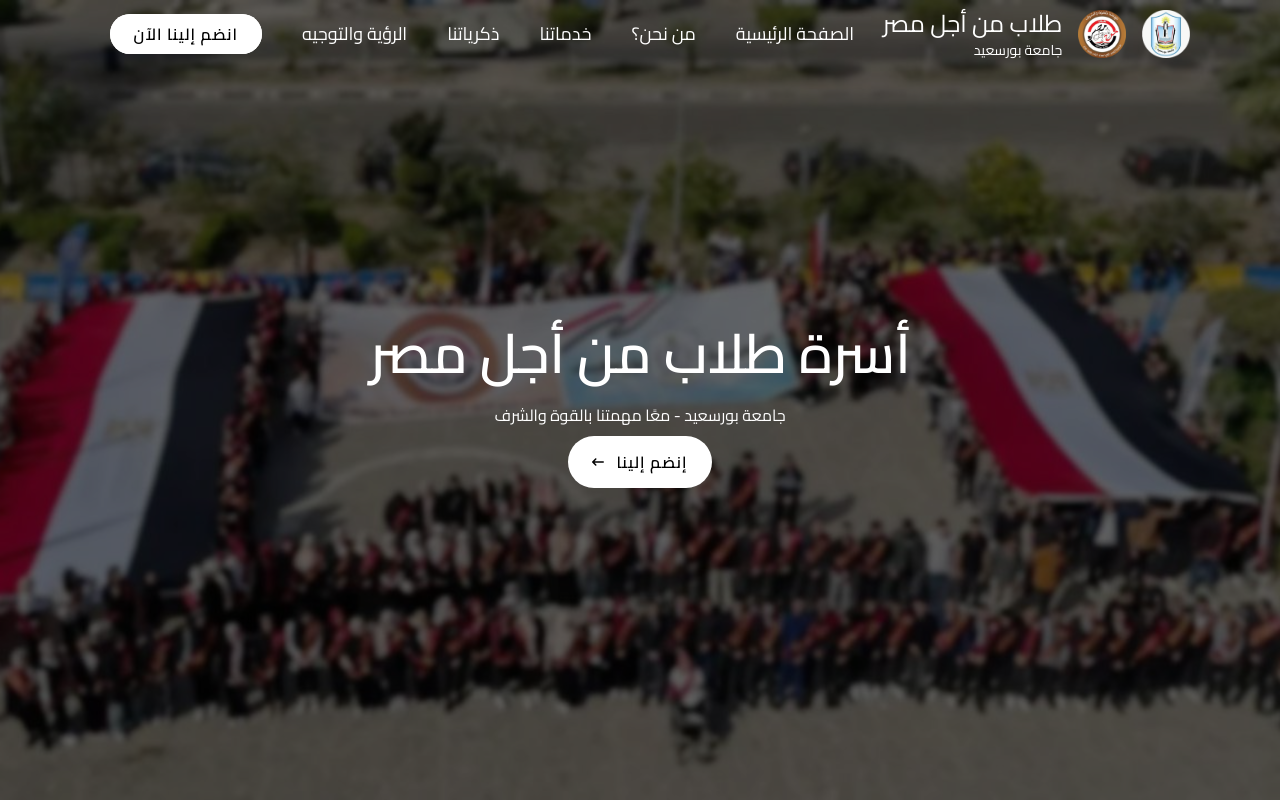
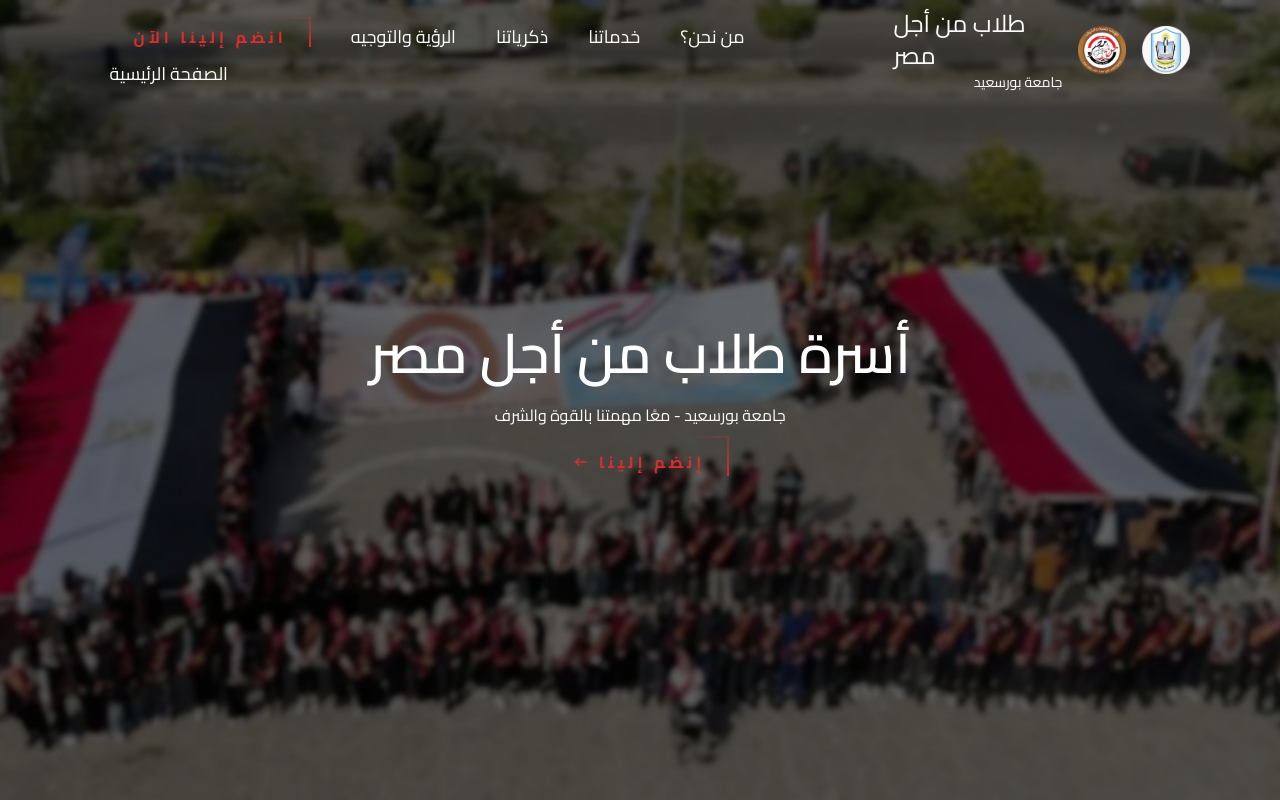
Before and after one commit to karimselim/For-Egypt, a Next.js app: page / in a window 1280 px wide. Shown: the top 800 px of the page. Built offline with nearby package versions, Linux system fonts and the light colour scheme; no server answers.

Commit message:
changing the width of the testimonials and adding a new button and changing the title

```diff
--- a/app/Components/Campus/Campus.jsx
+++ b/app/Components/Campus/Campus.jsx
@@ -7,6 +7,7 @@ import gallery_4 from "../../assets/c5.jpg";
 import white_arrow from "../../assets/white-arrow.png";
 import Image from "next/image";
 import Button from "@/app/UI/Button";
+import Link from "next/link";
 
 const Campus = () => {
   return (
@@ -33,8 +34,13 @@ const Campus = () => {
           alt=""
         />
       </div>
-      <Button className="px-6 py-3 before:!bg-main !bg-main !text-white"  onclick="window.location.href='https://www.facebook.com/studentsforegyptPSU?mibextid=ZbWKwL';">
-        See more here
+      <Button className="">
+        <Link
+          href="https://www.facebook.com/studentsforegyptPSU?mibextid=ZbWKwL"
+          target="_blank"
+        >
+          See more here
+        </Link>
       </Button>
     </div>
   );
--- a/app/Components/Testimonials/Testimonials.css
+++ b/app/Components/Testimonials/Testimonials.css
@@ -23,7 +23,7 @@
 }
 .slider ul {
   display: flex;
-  width: 750%;
+  width: 1000%;
   overflow-x: hidden;
   transition: 0.5s;
 }
@@ -41,6 +41,8 @@
   border-radius: 50%;
   margin: auto;
   margin-bottom: 2rem;
+  width: 100%;
+  max-width: 300px;
 }
 .user-info {
   text-align: right;
--- a/app/UI/Button.jsx
+++ b/app/UI/Button.jsx
@@ -2,7 +2,16 @@ import React from "react";
 import classes from "./button.module.css";
 
 const Button = ({ children, className }) => {
-  return <button className={`${classes.btn} ${className}`}>{children}</button>;
+  return (
+    <button className={`${classes.button} ${className}`}>
+      <span></span>
+      <span></span>
+      <span></span>
+      <span></span>
+      {children}
+    </button>
+  );
+  //  <button className={`${classes.btn} ${className}`}>{children}</button>;
 };
 
 export default Button;
--- a/app/UI/button.module.css
+++ b/app/UI/button.module.css
@@ -1,54 +1,118 @@
-.btn {
-  text-decoration: none;
-  letter-spacing: 1px;
-  border-radius: 100px;
+.button {
+  position: relative;
   display: inline-block;
-  font-weight: 600;
-  transition: all 0.2s;
-  position: relative;
-  font-size: 1rem;
+  /* padding: 10px 20px; */
+  color: #da2d2d;
+  font-size: 16px;
+  overflow: hidden;
+  transition: 0.5s;
+  border: none;
+  background-color: transparent;
+  cursor: pointer;
+  letter-spacing: 4px;
+  font-weight: bold;
+  animation: moveInBottom 0.5s ease-in-out 0.75s;
+  animation-fill-mode: backwards;
 }
 
-.btn:hover {
-  transform: translateY(-3px);
-  box-shadow: 0 10px 20px rgba(0, 0, 0, 0.2);
+.button a {
+  color: #da2d2d;
 }
 
-.btn:active {
-  transform: translateY(-1px);
-  box-shadow: 0 5px 10px rgba(0, 0, 0, 0.2);
+.button:hover a {
+  color: white;
 }
 
-.btn {
-  background-color: white;
-  color: black;
+.button:hover {
+  background: #da2d2d;
+  color: #fff;
+  border-radius: 5px;
+  box-shadow: 0 0 5px #da2d2d, 0 0 25px #da2d2d, 0 0 30px #da2d2d,
+    0 0 20px #da2d2d;
 }
 
-.btn::before {
+.button span {
   position: absolute;
-  content: "";
-  top: 0;
-  bottom: 0;
-  left: 0;
-  right: 0;
-  display: inline-block;
-  border-radius: 100px;
-  z-index: -1;
-  transition: all 0.4s;
+  display: block;
 }
 
-.btn::before {
-  background-color: #fff;
+.button span:nth-child(1) {
+  top: 0;
+  left: -100%;
+  width: 100%;
+  height: 2px;
+  background: linear-gradient(90deg, transparent, #da2d2d);
+  animation: btn-anim1 1s linear infinite;
 }
 
-.btn:hover::before {
-  transform: scaleX(1.4) scaleY(1.6);
-  opacity: 0;
+@keyframes btn-anim1 {
+  0% {
+    left: -100%;
+  }
+  50%,
+  100% {
+    left: 100%;
+  }
 }
 
-.btn {
-  animation: moveInBottom 0.5s ease-in-out 0.75s;
-  animation-fill-mode: backwards;
+.button span:nth-child(2) {
+  top: -100%;
+  right: 0;
+  width: 2px;
+  height: 100%;
+  background: linear-gradient(180deg, transparent, #da2d2d);
+  animation: btn-anim2 1s linear infinite;
+  animation-delay: 0.25s;
+}
+
+@keyframes btn-anim2 {
+  0% {
+    top: -100%;
+  }
+  50%,
+  100% {
+    top: 100%;
+  }
+}
+
+.button span:nth-child(3) {
+  bottom: 0;
+  right: -100%;
+  width: 100%;
+  height: 2px;
+  background: linear-gradient(270deg, transparent, #da2d2d);
+  animation: btn-anim3 1s linear infinite;
+  animation-delay: 0.5s;
+}
+
+@keyframes btn-anim3 {
+  0% {
+    right: -100%;
+  }
+  50%,
+  100% {
+    right: 100%;
+  }
+}
+
+.button span:nth-child(4) {
+  bottom: -100%;
+  left: 0;
+  width: 2px;
+  height: 100%;
+  background: linear-gradient(360deg, transparent, #da2d2d);
+  animation: btn-anim4 1s linear infinite;
+  animation-delay: 0.75s;
+}
+
+@keyframes btn-anim4 {
+  0% {
+    bottom: -100%;
+  }
+  50%,
+  100% {
+    bottom: 100%;
+  }
 }
 
 @keyframes moveInBottom {
--- a/app/layout.js
+++ b/app/layout.js
@@ -12,7 +12,7 @@ const geistMono = Geist_Mono({
 });
 
 export const metadata = {
-  title: "طلاب من أجل مصر",
+  title: "أسرة طلاب من اجل مصر",
   description: "Generated by Karim Selim",
 };
 
```
Also changed, not shown: app/Components/Testimonials/Testimonials.jsx (+215 -98 lines).
